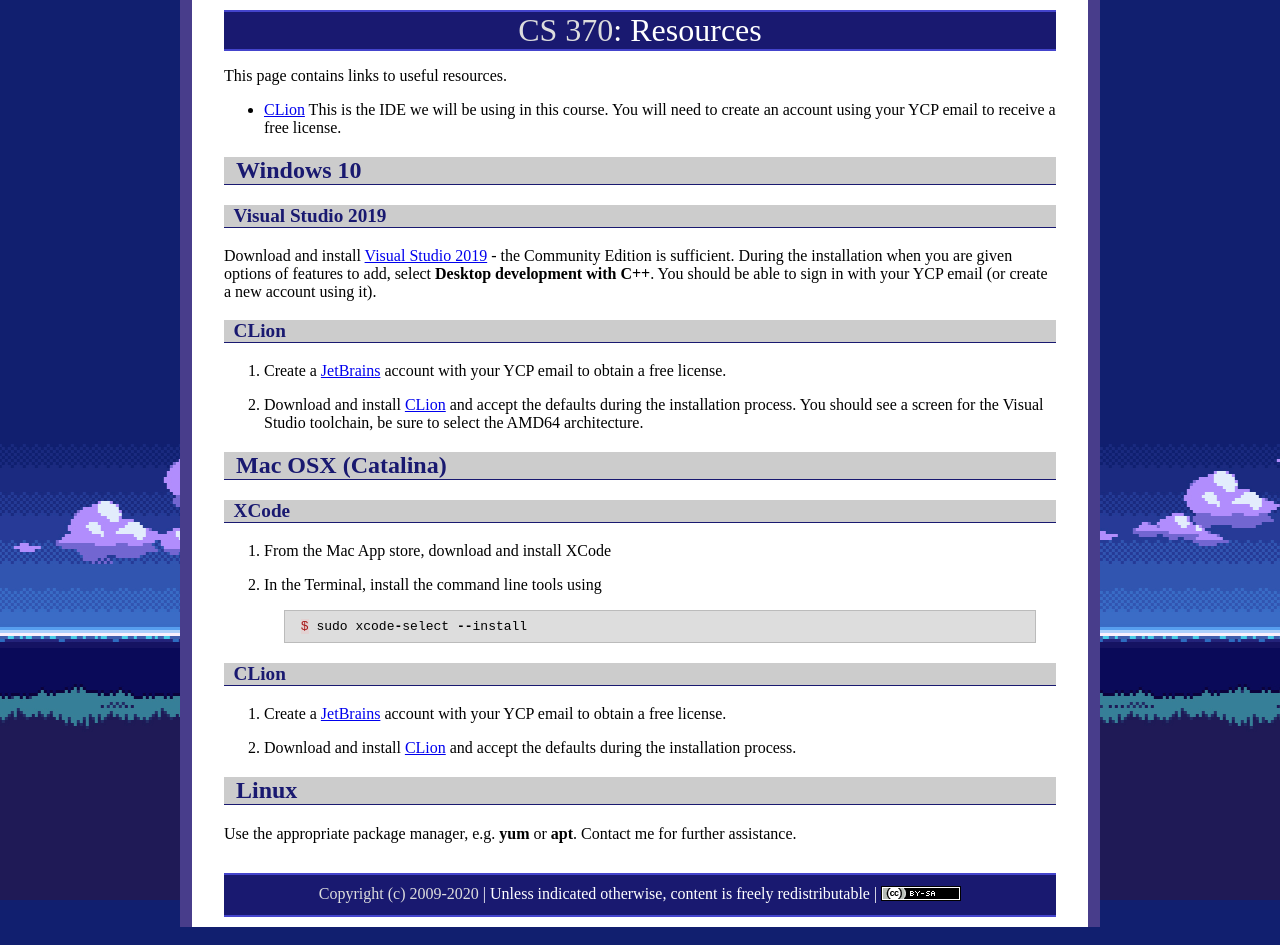
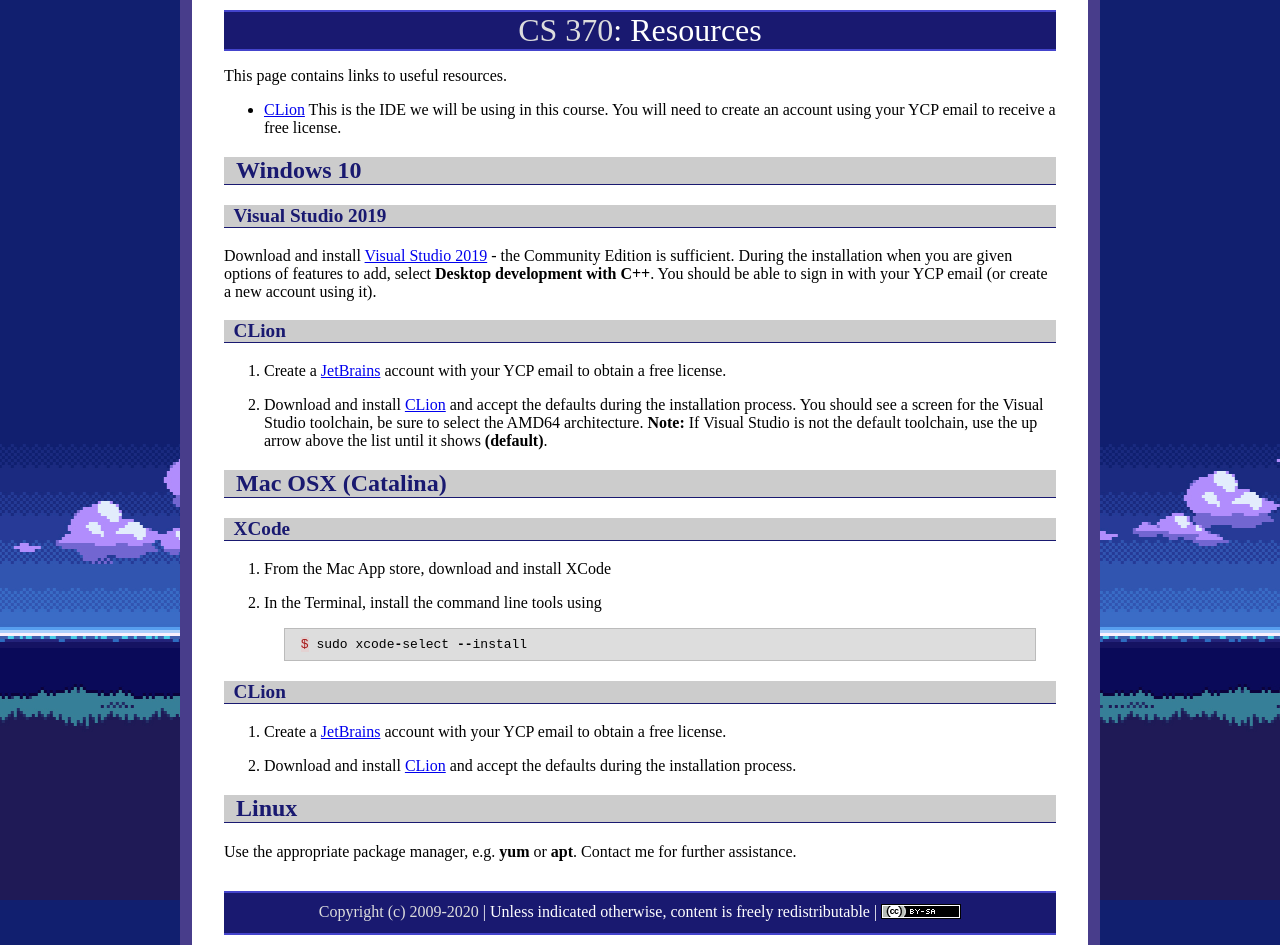
Before and after one commit to ycpcs/cs370-fall2020, a Jekyll site: the page built from resources.md, in a window 1280 px wide. Built offline with Jekyll 4.4.1, drawn with Linux system fonts in a browser that asks for light colours.

Commit message:
update resources
update resources

```diff
--- a/resources.md
+++ b/resources.md
@@ -18,7 +18,7 @@ Download and install [Visual Studio 2019](https://visualstudio.microsoft.com) -
 
 1.  Create a [JetBrains](https://account.jetbrains.com/login) account with your YCP email to obtain a free license.
 
-2. Download and install [CLion](https://www.jetbrains.com/clion/) and accept the defaults during the installation process. You should see a screen for the Visual Studio toolchain, be sure to select the AMD64 architecture.
+2. Download and install [CLion](https://www.jetbrains.com/clion/) and accept the defaults during the installation process. You should see a screen for the Visual Studio toolchain, be sure to select the AMD64 architecture. **Note:** If Visual Studio is not the default toolchain, use the up arrow above the list until it shows **(default)**.
 
 ## Mac OSX (Catalina)
 
```
